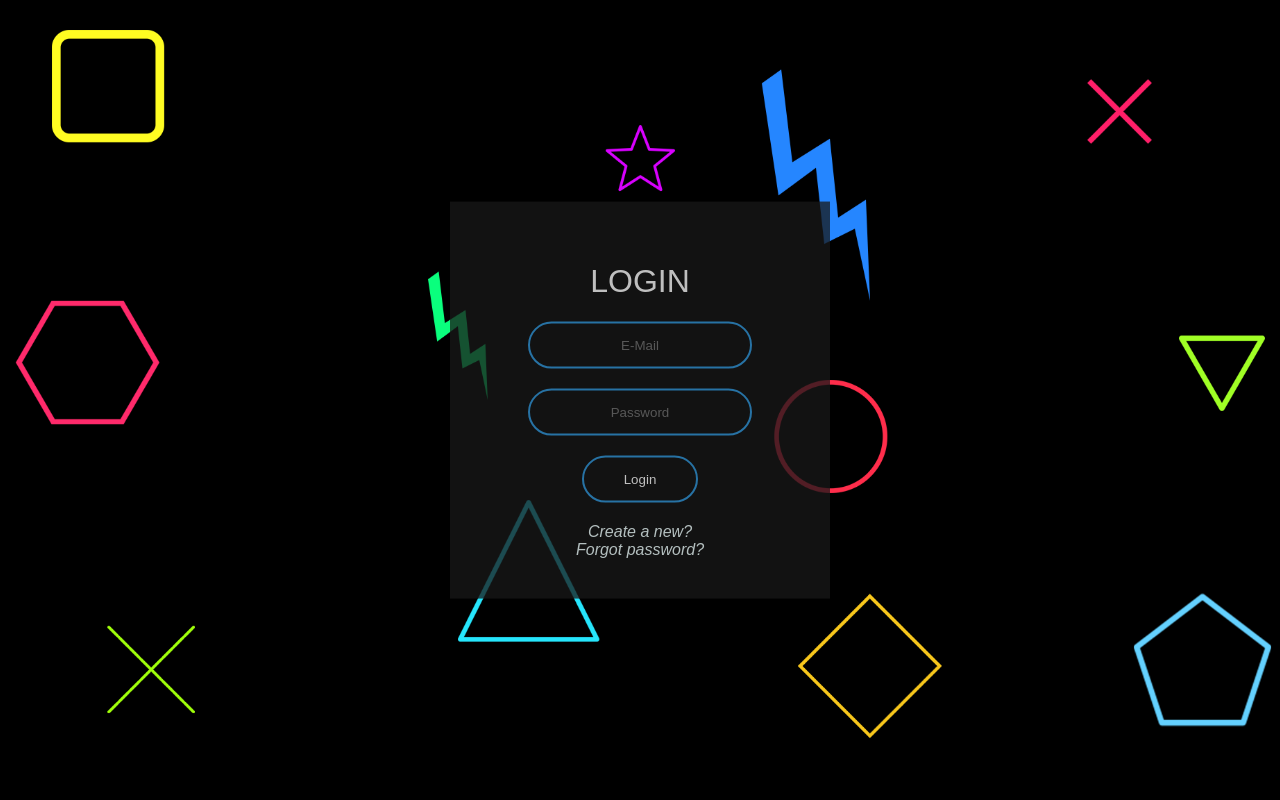
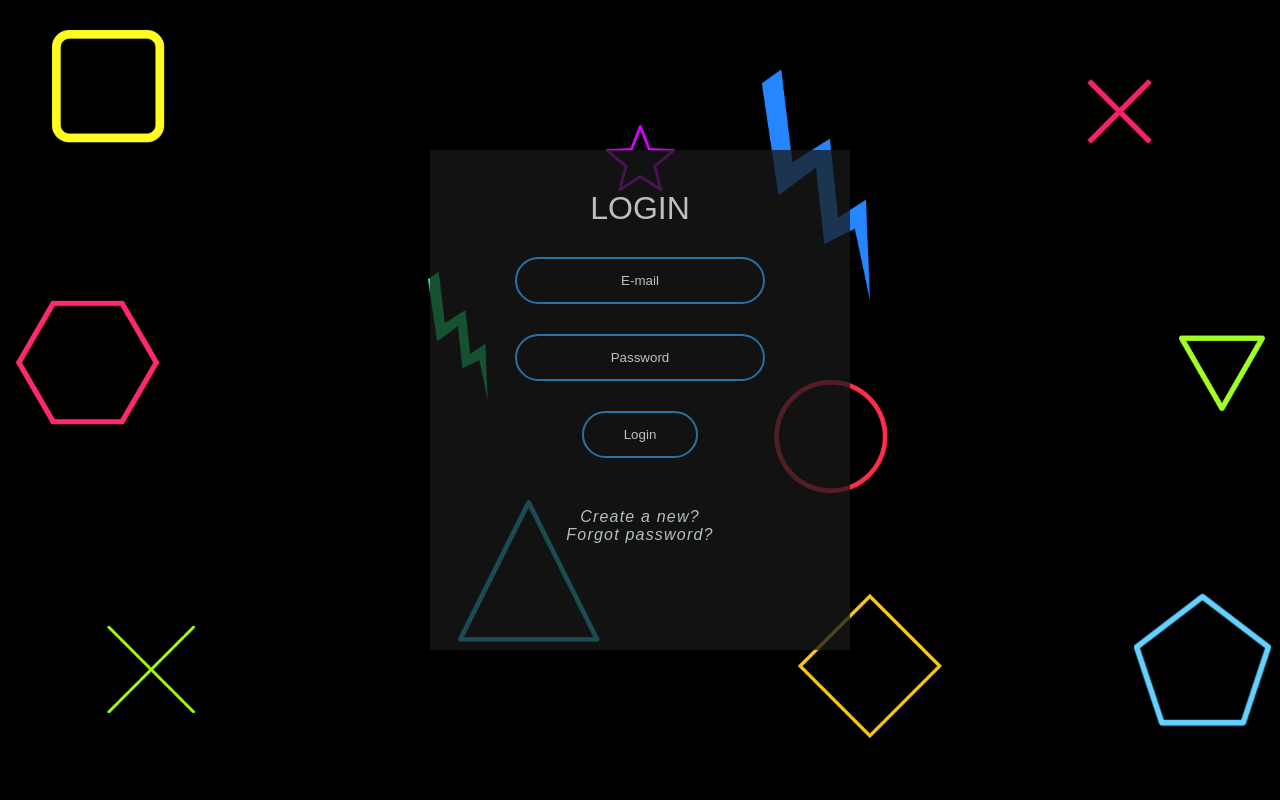
Before and after one commit to longnp030/BaiTapLonWeb, a Django app: page /lms/accounts/login/ in a window 1280 px wide. Run offline with Django 3.2, Linux system fonts and the light colour scheme.

Commit message:
23/11/2020

```diff
--- a/lms/static/css/loginstyle.css
+++ /dev/null
@@ -1,57 +0,0 @@
-.box{
-    width: 300px;
-    padding: 40px;
-    position: absolute;
-    top: 50%;
-    left: 50%;
-    transform: translate(-50%,-50%);
-    background: #191919;
-    text-align: center;
-    opacity: 0.75;
-}
-
-.box h1{
-    color: white;
-    text-transform: uppercase;
-    font-weight: 500;
-}
-
-.box input[type = "text"],.box input[type = "password"]{
-    border:0;
-    background: none;
-    display: block;
-    margin: 20px auto;
-    text-align: center;
-    border: 2px solid #3498db;
-    padding: 14px 10px;
-    width: 200px;
-    outline: none;
-    color: white;
-    border-radius: 24px;
-    transition: 0.25s;
-}
-
-.box input[type = "text"]:focus,.box input[type = "password"]:focus{
-    width: 280px;
-    border-color: #2ecc71;
-}
-
-.box input[type = "submit"]{
-    border:0;
-    background: none;
-    display: block;
-    margin: 20px auto;
-    text-align: center;
-    border: 2px solid #3498db;
-    padding: 14px 40px;
-    outline: none;
-    color: white;
-    border-radius: 24px;
-    transition: 0.25s;
-    cursor: pointer;
-}
-
-.box input[type = "submit"]:hover{
-    background: #2ecc71;
-    border-color: #2ecc71;
-}
--- /dev/null
+++ b/lms/static/css/registration-formss.css
@@ -0,0 +1,132 @@
+/* reset css */
+
+* {
+    margin: 0;
+    padding: 0;
+    border: 0;
+    box-sizing: border-box;
+    -moz-box-sizing: border-box;
+    -webkit-box-sizing: border-box;
+}
+
+/* General */
+
+body {
+    font-size: 100%;
+}
+
+/* content general*/
+
+.box{
+    position: absolute;
+    padding: 40px 60px 60px 60px;
+    top: 50%;
+    left: 50%;
+    width: 420px;
+    height: 500px;
+    transform: translate(-50%,-50%);
+    background: #191919;
+    text-align: center;
+    opacity: 0.75;
+}
+
+.box h1{
+    color: white;
+    text-transform: uppercase;
+    font-weight: 500;
+}
+
+/* content details */
+
+.box input[type = "text"],.box input[type = "password"]{
+    border: 0;
+    background: none;
+    display: block;
+    outline: none;
+    color: white;
+    transition: 0.25s;
+}
+
+
+#box-login input[type = "text"],#box-login input[type = "password"]{
+    text-align: center;
+    width: 250px;
+    margin: 30px auto;
+    padding: 14px 10px;
+    border-radius: 24px;
+    border: 2px solid #3498db;
+}
+
+#box-signup input[type = "text"],#box-signup input[type = "password"]{
+    width: 300px;
+    margin: 30px auto;
+    padding: 10px;
+    border-bottom: 2px solid #3498db;
+}
+
+/* button submit */
+
+.box input[type = "submit"]{
+    border:0;
+    background: none;
+    display: block;
+    margin: 20px auto;
+    text-align: center;
+    border: 2px solid #3498db;
+    padding: 14px 40px;
+    outline: none;
+    color: white;
+    border-radius: 24px;
+    transition: 0.25s;
+    cursor: pointer;
+}
+
+/* text option */
+
+#box-login .text-option {
+    margin-top: 50px;
+}
+
+#box-login .text-option a {
+    letter-spacing: 1.2px;
+    color: azure;
+    text-decoration: none;
+}
+
+/* effect */
+
+.box input[type = "submit"]:hover{
+    background: #2ecc71;
+    border-color: #2ecc71;
+}
+
+#box-login input[type = "text"]:focus,#box-login input[type = "password"]:focus {
+    width: 300px;
+    border-color: #2ecc71;
+}
+
+
+#box-signup input[type = "text"]:focus,#box-signup input[type = "password"]:focus{
+      width : 310px ;
+      border-bottom: 2px solid #2ecc71;
+}
+
+::-webkit-input-placeholder {
+    color: white;
+}
+::-moz-placeholder {
+    color: white;
+}
+::-ms-input-placeholder {
+    color: white;
+}
+
+@media screen and (max-width: 600px){
+    .register-forms{
+      flex-direction: column;
+    }
+
+    .input-fields{
+      width: 100%;
+    }
+}
--- a/lms/templates/registration/login.html
+++ b/lms/templates/registration/login.html
@@ -7,26 +7,28 @@
 {% endblock%}
 
 {% block css %}
-    <link rel="stylesheet" href="{% static 'Css/loginstyle.css'%}">
+    <link rel="stylesheet" href="{% static 'Css/registration-formss.css'%}">
 {% endblock%}
 
 {% block content%}
 
-    <form class="box" action="." method="POST">
+    <form class="box" id="box-login" action="." method="POST">
         {% csrf_token %}
 
         <h1>Login</h1>
 
-        <input  name="username" type="text" placeholder="E-Mail" class="">
-        <input  name="password" type="password" placeholder="Password" class="">
+        <div class="resgiter-forms">
+            <input name="username" type="text" placeholder="E-mail">
+            <input name="password" type="password" placeholder="Password">
+            <input type="Submit" value="Login">
+        </div>
+
+        <div class="text-option">
+            <i><a href="{% url 'register' %}"> Create a new? </a></i> <br>
+            <i><a href="{% url 'password_reset' %}"> Forgot password? </a></i>
+        </div>
 
         <!-- {{ form.errors }}   / -->
         <!-- chưa thiết lập được alert cho chỗ này cần dùng một ít  js cơ bản -->
-
-        <input type="Submit" value="Login">
-
-        <i><a style="color: azure; text-decoration: none;" href="{% url 'register' %}"> Create a new? </a></i> <br>
-        <i><a style="color: azure; text-decoration: none;" href="{% url 'password_reset' %}"> Forgot password? </a></i>
-
     </form>
 {% endblock%}
```
Also changed, not shown: lms/static/css/signupstyle.css (deleted, +0 -82 lines), lms/templates/registration/register.html (+7 -8 lines).
